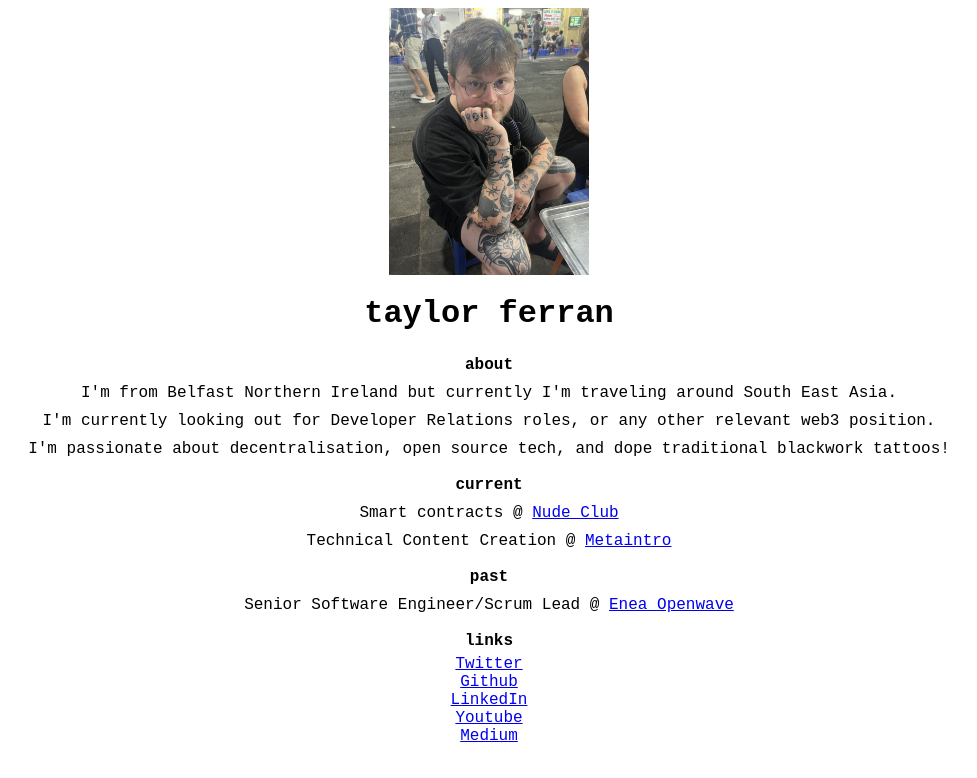
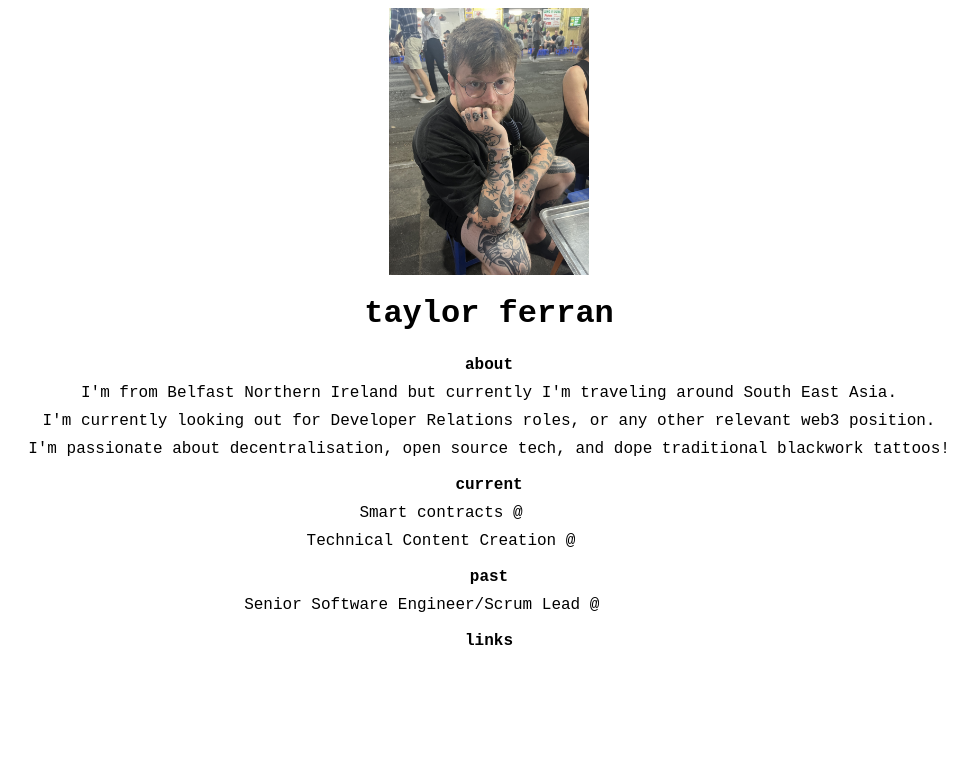
Before and after one commit to taylorferran/taylor-wiki, a Next.js app in the folder my-app/: page / in a window 1280 px wide. Shown: the top 778 px of the page, without its empty margins (151-1128 px from the left). Built offline with nearby package versions, Linux system fonts and the light colour scheme.

Commit message:
fix link colour

```diff
--- a/my-app/styles/globals.css
+++ b/my-app/styles/globals.css
@@ -6,6 +6,13 @@
 a {
   text-decoration-color: white;
   text-decoration: underline;
+}
+
+a:link{
+  color:white;
+}
+a:visited{
+  color:white;
 }
 
 p {
```
